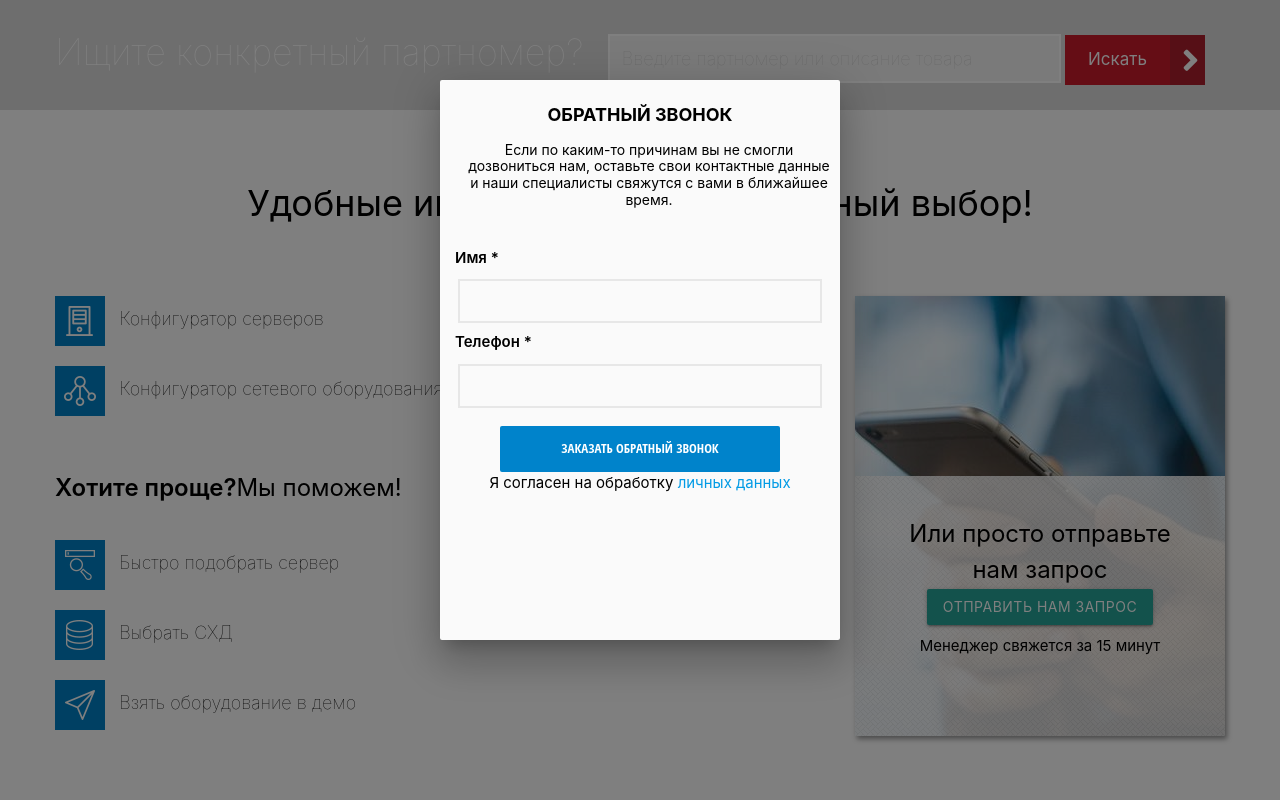
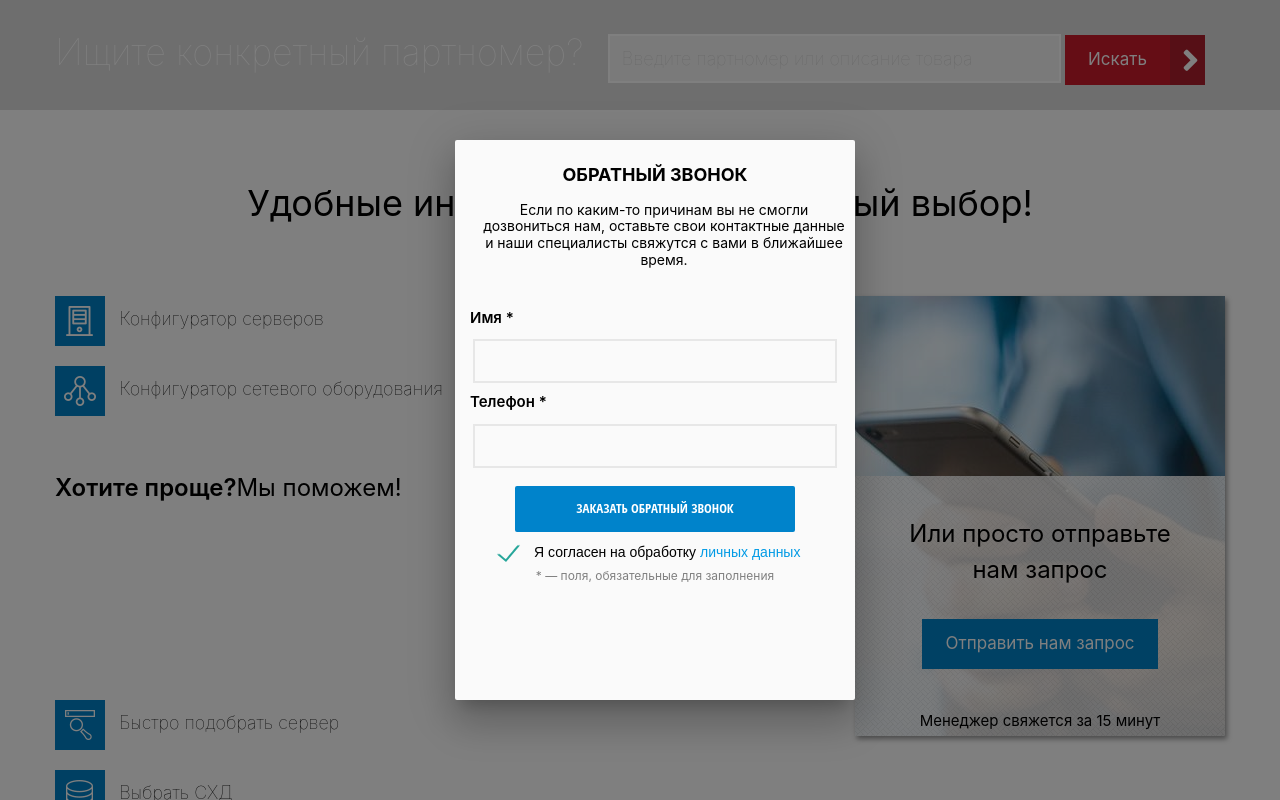
Before and after one commit to kapitoshka1/copyright, a PHP site: page / in a window 1280 px wide, after a click on "Отправить нам запрос". Run offline with PHP 8.4, Linux system fonts and the light colour scheme; some libraries are stand-ins or nearby versions.

Commit message:
Add files via upload

```diff
--- a/css/style.css
+++ b/css/style.css
@@ -177,8 +177,12 @@ i{
 }
 }
 #modal1{
-	width: 400px;
-	height: 560px;
+	width: 400px !important;
+	height: 560px !important;
+	overflow: hidden !important;
+	position: relative !important;
+	margin-top: -400px;
+	margin-left: 400px;
 }
 .modal-content{
 	text-align: center;
@@ -237,3 +241,37 @@ background-color: #004B88;
 border-radius: none !important;
 line-height: 44px;
 }
+
+label{
+	display: inline;
+	display: flex;
+	flex-direction: row;
+	justify-content: flex-start;
+	align-items:flex-start;
+	text-align: center;
+	margin-left: 44px;
+	margin-top: 10px;
+}
+.rovno{
+	text-align: center;
+}
+.soglasie {
+font: 100 14px/1.5 OpenSans,arial,sans-serif;
+color: black;
+}
+.yslovie{
+color: gray;
+font-size: 12px;
+}
+#knp:active{
+	font-size: 13px;
+	font-family: "Open Sans Condensed", sans-serif;
+	text-align: center;
+	vertical-align:bottom;
+color: white;
+height: 46px;
+width: 280px;
+background-color: #004B88 !important;
+border-radius: none !important;
+line-height: 44px;
+}
--- a/index.php
+++ b/index.php
@@ -58,7 +58,7 @@
 		<div class="postzapros">
 			<div class="postins">
 				<span>Или просто отправьте нам запрос</span>
-							        <button data-target="modal1" class="btn modal-trigger" type="submit" class="but1">
+							        <button data-target="modal1" class="but1 modal-trigger" type="submit" class="but1">
 			        	Отправить нам запрос
 			        </button>
 			        <span class="texts">Менеджер свяжется за 15 минут</span>
@@ -69,7 +69,7 @@
       <h class="zagolovok">ОБРАТНЫЙ ЗВОНОК</h>
       <p class="info">Если по каким-то причинам вы не смогли дозвониться нам, оставьте свои контактные данные и наши специалисты свяжутся с вами в ближайшее время.</p>
     </div>
-    <div class="nameform">Имя *</div>
+    <div class="nameform" style="">Имя *</div>
     <container>
 <div class="form1">
 <input class="inputstyle" type="text" form-field-name="Имя" required="">
@@ -82,11 +82,18 @@
 </div>
 </container>
     <div class="modal-footer" style="text-align: center;">
-      <a href="#!" class="modal-close waves-effect waves-green btn-flat" id="knp" label for="vosem">ЗАКАЗАТЬ ОБРАТНЫЙ ЗВОНОК</a>
+      <a href="#!" class="modal-close waves-effect waves-green btn-flat" id="knp" >ЗАКАЗАТЬ ОБРАТНЫЙ ЗВОНОК</a>
     </div>
-    <div class="soglasie" style="text-align: center;">
-    	<input type="checkbox" id="vosem"/>Я согласен на обработку <a href=#>личных данных</a>
-    </div>
+    <div class="rovno">
+    <label >
+                <input  type="checkbox" checked="">
+                <span class="check check_min"></span><q1 class="soglasie">Я согласен на обработку<q1/>  <a href=#>  личных данных</a>
+
+    </label>
+
+    <div class="yslovie">* — поля, обязательные для заполнения</div>
+ </div>
+
   </div>
 	<div class="postservices">
 			<div class="icons">
```
